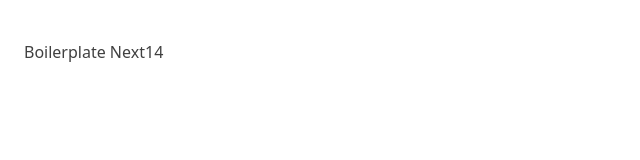
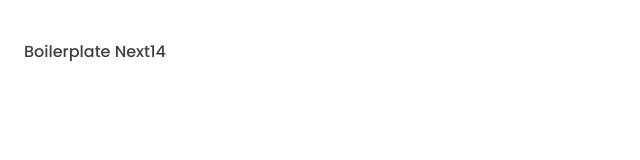
Before and after one commit to lucassamuel94/next14, a Next.js app: page / in a window 1280 px wide. Shown: the top 160 px of the page, without its empty margins (0-640 px from the left). Built offline with nearby package versions, Linux system fonts and the light colour scheme.

Commit message:
style: update font family

```diff
--- a/src/app/layout.tsx
+++ b/src/app/layout.tsx
@@ -4,7 +4,7 @@
 import { ThemeProvider } from '@/components/theme-provider'
 import { siteConfig } from '@/lib/config/site'
 import { cn } from '@/lib/utils'
-import { fontHeading, fontSans } from '@/styles/fonts'
+import { fontSans } from '@/styles/fonts'
 
 type RootLayoutProps = {
   children: React.ReactNode
@@ -29,13 +29,11 @@
 
 export default function RootLayout({ children }: RootLayoutProps) {
   return (
-    <html lang='pt-br' className='scroll-smooth' suppressHydrationWarning>
-      <body
-        className={cn(
-          fontSans.variable,
-          fontHeading.variable,
-          'min-h-screen bg-white font-sans text-neutral-700 antialiased'
-        )}>
+    <html
+      lang='pt-br'
+      className={cn(fontSans.variable, 'scroll-smooth')}
+      suppressHydrationWarning>
+      <body className='min-h-screen bg-white font-sans text-neutral-700 antialiased'>
         <ThemeProvider attribute='class' defaultTheme='system' enableSystem>
           <div className='relative flex min-h-screen flex-col'>
             <div className='flex-1'>{children}</div>
--- a/src/styles/fonts.ts
+++ b/src/styles/fonts.ts
@@ -1,14 +1,7 @@
-import { Poppins as FontSans, DM_Sans as FontHeading } from 'next/font/google'
+import { Poppins as FontSans } from 'next/font/google'
 export const fontSans = FontSans({
   subsets: ['latin'],
   display: 'swap',
   variable: '--font-sans',
   weight: ['400', '500', '600', '700']
 })
-
-export const fontHeading = FontHeading({
-  subsets: ['latin'],
-  display: 'swap',
-  variable: '--font-heading',
-  weight: '700'
-})
--- a/tailwind.config.ts
+++ b/tailwind.config.ts
@@ -19,6 +19,9 @@
       screens: {
         '2xl': '1400px'
       }
+    },
+    fontFamily: {
+      sans: ['var(--font-sans)']
     },
     extend: {
       spacing: {
```
